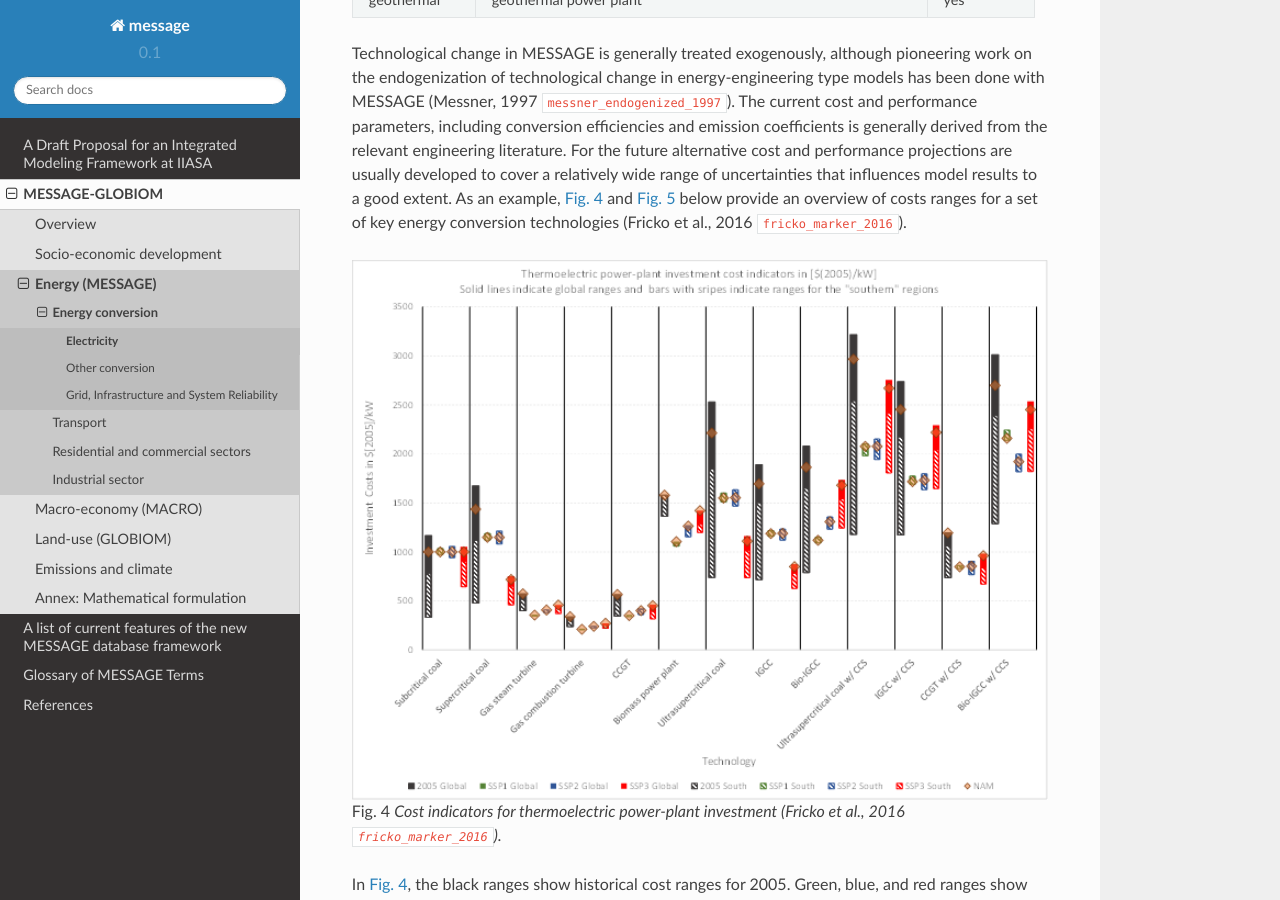
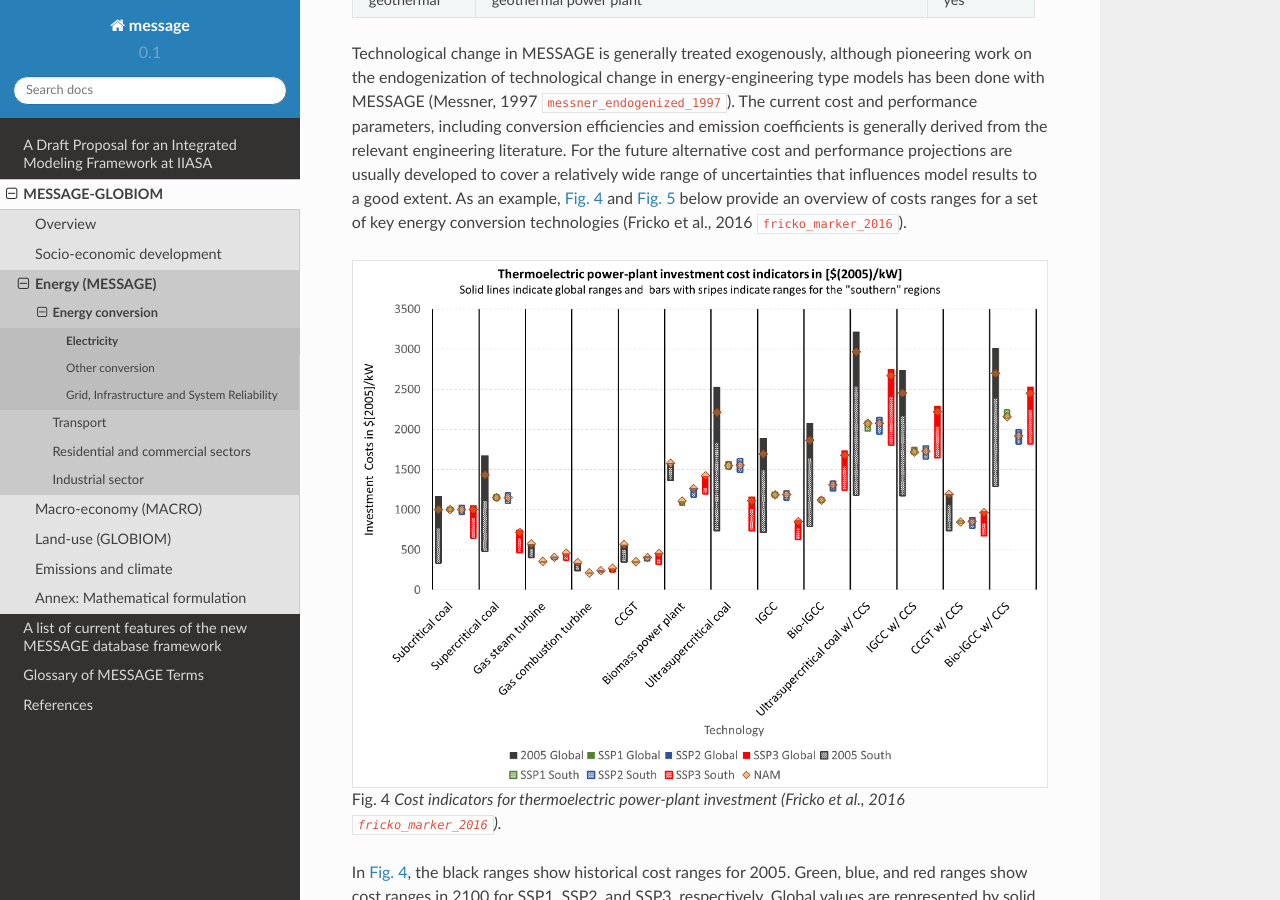
Before and after one commit to yiyi1991/message-ix-models, a Sphinx documentation site: the page built from doc/global/source/message_globiom/energy/conversion/electricity.rst, in a window 1280 px wide and 900 px high, scrolled down 1787 px. Built offline with Sphinx 7.4.7 and the Read the Docs theme 2.0.0, drawn with Linux system fonts in a browser that asks for light colours; pages that are not in the unit, such as notebooks, are missing from menus; cross-references to code outside the pages are shown as plain code.

Commit message:
Update electricity.rst

```diff
--- a/doc/global/source/message_globiom/energy/conversion/electricity.rst
+++ b/doc/global/source/message_globiom/energy/conversion/electricity.rst
@@ -70,16 +70,16 @@ Most thermal power plants offer the option of coupled heat production (CHP, see
 Technological change in MESSAGE is generally treated exogenously, although pioneering work on the endogenization of technological change in energy-engineering type models has been done with MESSAGE (Messner, 1997 :cite:`messner_endogenized_1997`). The current cost and performance parameters, including conversion efficiencies and emission coefficients is generally derived from the relevant engineering literature. For the future alternative cost and performance projections are usually developed to cover a relatively wide range of uncertainties that influences model results to a good extent. As an example, :numref:`fig-ther` and :numref:`fig-nonth` below provide an overview of costs ranges for a set of key energy conversion technologies (Fricko et al., 2016 :cite:`fricko_marker_2016`).
 
 .. _fig-ther:
-.. figure:: /_static/S1ThermoCosts.png
-   :width: 950px
+.. figure:: /_static/costind-thermo.png
+   :width: 700px
 
    Cost indicators for thermoelectric power-plant investment (Fricko et al., 2016 :cite:`fricko_marker_2016`).
 
 In :numref:`fig-ther`, the black ranges show historical cost ranges for 2005. Green, blue, and red ranges show cost ranges in 2100 for SSP1, SSP2, and SSP3, respectively. Global values are represented by solid ranges. Values in the global South are represented by dashed ranges. The diamonds show the costs in the “North America” region. CCS – Carbon Capture and Storage; IGCC – Integrated gasification combined cycles; ST – Steam turbine; CT – Combustion turbine; CCGT – Combined cycle gas turbine (Fricko et al., 2016 :cite:`fricko_marker_2016`).
 
 .. _fig-nonth:
-.. figure:: /_static/S2NonThermoCosts.png
-   :width: 950px
+.. figure:: /_static/costind-nonthermo.png
+   :width: 700px
 
    Cost indicators for non-thermoelectric power-plant investment (Fricko et al., 2016 :cite:`fricko_marker_2016`).
 
```
